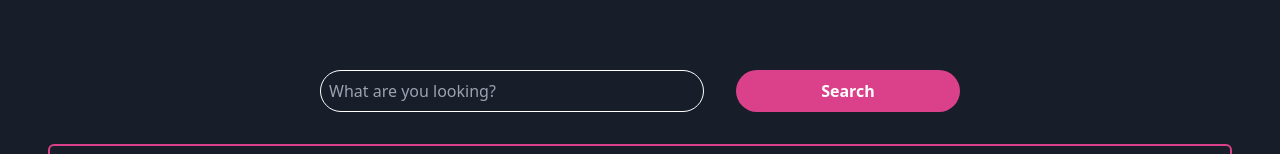
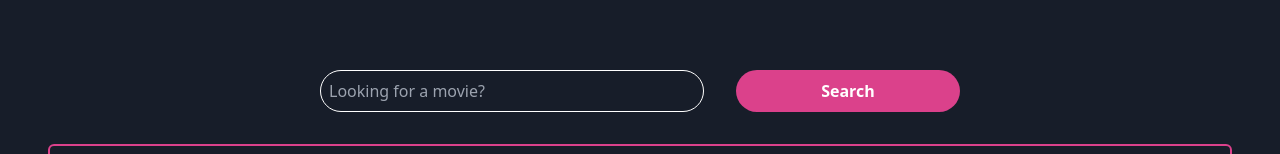
Before and after one commit to Paulhakeem/movie, a Vue app: page / in a window 1280 px wide. Shown: the part 497-651 px from the top of the page. Built offline with nearby package versions, Linux system fonts and the light colour scheme.

Commit message:
making changes

```diff
--- a/src/views/HomeView.vue
+++ b/src/views/HomeView.vue
@@ -73,7 +73,7 @@ const searchMovie = () => {
         v-model="search"
         class="input bg-primary border border-1 border-white rounded-full p-2 w-96 outline-none text-gray-400 hover:border-university"
         type="text"
-        placeholder="What are you looking?"
+        placeholder="Looking for a movie?"
       />
       <button
         class="ml-4 bg-university text-white rounded-full p-2 font-semibold w-56"
```
